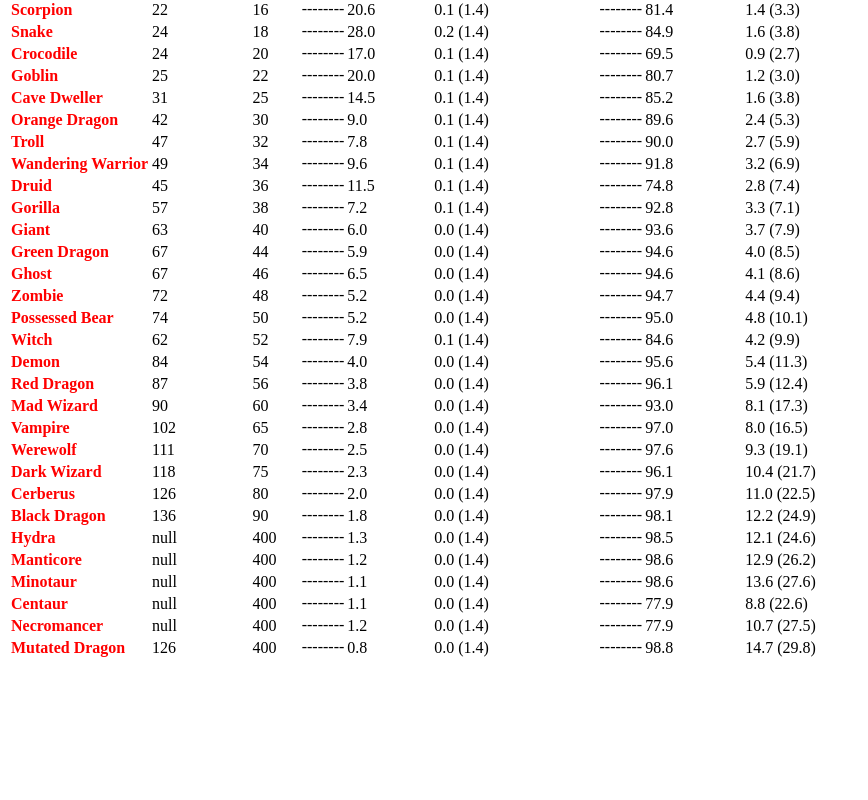
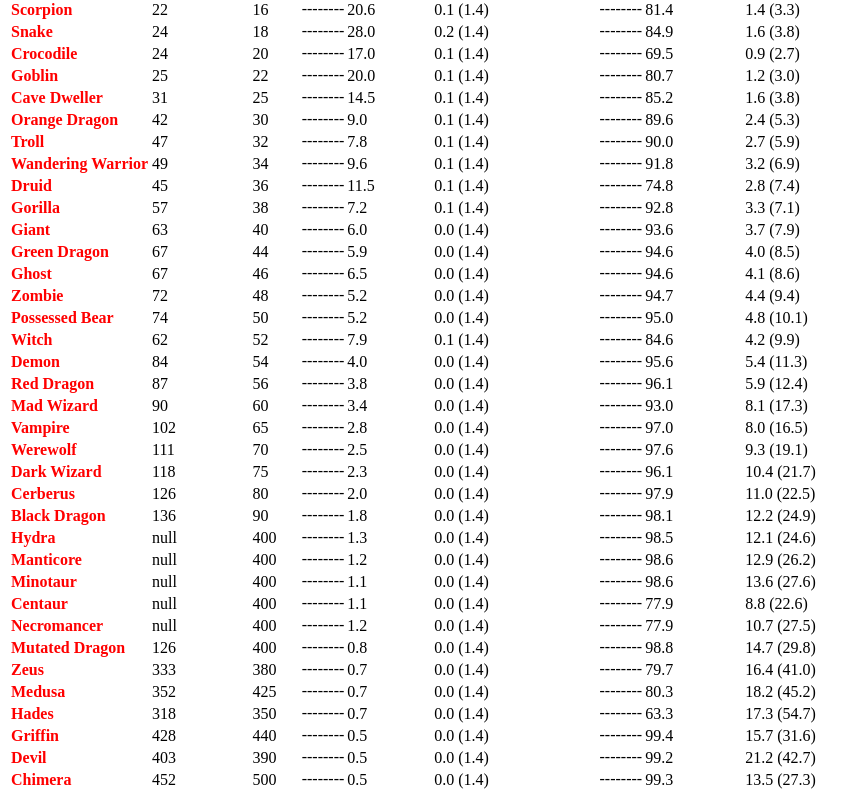
Before and after one commit to kripi-png/Idle-Clans-Combat, a SvelteKit app: page / in a window 1280 px wide. Shown: the part 632-1432 px from the top of the page, without its empty margins (0-868 px from the left). Before the commit the page ends 1300 px from the top, so only its background shows below. Built offline with nearby package versions, Linux system fonts and the light colour scheme.

Commit message:
feat: add the key bosses

```diff
--- a/src/lib/monsters.json
+++ b/src/lib/monsters.json
@@ -489,6 +489,126 @@
 				"archery": { "strength": 0, "accuracy": 0, "defence": 175 },
 				"magic": { "strength": 0, "accuracy": 0, "defence": 182 }
 			}
+		},
+		{
+			"name": "Zeus",
+			"combat_level": 333,
+			"health": 380,
+			"attack_interval": 3000,
+			"attack_style": "magic",
+			"attack_style_weakness": "archery",
+			"skill_levels": {
+				"rigour": 0,
+				"strength": 0,
+				"defence": 175,
+				"magic": 210,
+				"archery": 0
+			},
+			"combat_stats": {
+				"melee": { "strength": 0, "accuracy": 0, "defence": 145 },
+				"archery": { "strength": 0, "accuracy": 0, "defence": 140 },
+				"magic": { "strength": 55, "accuracy": 115, "defence": 180 }
+			}
+		},
+		{
+			"name": "Medusa",
+			"combat_level": 352,
+			"health": 425,
+			"attack_interval": 2500,
+			"attack_style": "archery",
+			"attack_style_weakness": "slash",
+			"skill_levels": {
+				"rigour": 0,
+				"strength": 0,
+				"defence": 175,
+				"magic": 0,
+				"archery": 195
+			},
+			"combat_stats": {
+				"melee": { "strength": 0, "accuracy": 0, "defence": 155 },
+				"archery": { "strength": 77, "accuracy": 120, "defence": 140 },
+				"magic": { "strength": 0, "accuracy": 0, "defence": 180 }
+			}
+		},
+		{
+			"name": "Hades",
+			"combat_level": 318,
+			"health": 350,
+			"attack_interval": 3000,
+			"attack_style": "magic",
+			"attack_style_weakness": "stab",
+			"skill_levels": {
+				"rigour": 0,
+				"strength": 0,
+				"defence": 175,
+				"magic": 210,
+				"archery": 0
+			},
+			"combat_stats": {
+				"melee": { "strength": 0, "accuracy": 0, "defence": 145 },
+				"archery": { "strength": 0, "accuracy": 0, "defence": 140 },
+				"magic": { "strength": 95, "accuracy": 35, "defence": 180 }
+			}
+		},
+		{
+			"name": "Griffin",
+			"combat_level": 428,
+			"health": 440,
+			"attack_interval": 3000,
+			"attack_style": "melee",
+			"attack_style_weakness": "crush",
+			"skill_levels": {
+				"rigour": 265,
+				"strength": 135,
+				"defence": 210,
+				"magic": 0,
+				"archery": 0
+			},
+			"combat_stats": {
+				"melee": { "strength": 75, "accuracy": 105, "defence": 190 },
+				"archery": { "strength": 0, "accuracy": 0, "defence": 175 },
+				"magic": { "strength": 0, "accuracy": 0, "defence": 180 }
+			}
+		},
+		{
+			"name": "Devil",
+			"combat_level": 403,
+			"health": 390,
+			"attack_interval": 3000,
+			"attack_style": "melee",
+			"attack_style_weakness": "pound",
+			"skill_levels": {
+				"rigour": 265,
+				"strength": 135,
+				"defence": 210,
+				"magic": 0,
+				"archery": 0
+			},
+			"combat_stats": {
+				"melee": { "strength": 125, "accuracy": 75, "defence": 190 },
+				"archery": { "strength": 0, "accuracy": 0, "defence": 175 },
+				"magic": { "strength": 0, "accuracy": 0, "defence": 180 }
+			}
+		},
+		{
+			"name": "Chimera",
+			"combat_level": 452,
+			"health": 500,
+			"attack_interval": 3000,
+			"attack_style": "melee",
+			"attack_style_weakness": "magic",
+			"skill_levels": {
+				"rigour": 190,
+				"strength": 165,
+				"defence": 220,
+				"magic": 0,
+				"archery": 0
+			},
+			"combat_stats": {
+				"melee": { "strength": 35, "accuracy": 135, "defence": 190 },
+				"archery": { "strength": 0, "accuracy": 0, "defence": 185 },
+				"magic": { "strength": 0, "accuracy": 0, "defence": 145 }
+			}
 		}
 	]
 }
--- a/src/routes/+page.svelte
+++ b/src/routes/+page.svelte
@@ -20,8 +20,8 @@
 		consider them something of approximation.
 	</p>
 	<p class="note">
-		Click on a monster to display more details. Green name indicates <b>two</b>-hit-kill on avg. Red
-		name means possibility to get one-hit by the monster.
+		Click on a monster to display more details. Green name indicates <b>two</b>-hit-kill (or better)
+		on avg. Red name means possibility to get one-hit by the monster.
 	</p>
 	<h3>Player max hit: {playerMaxHit.toFixed(1)}</h3>
 	<table>
```
